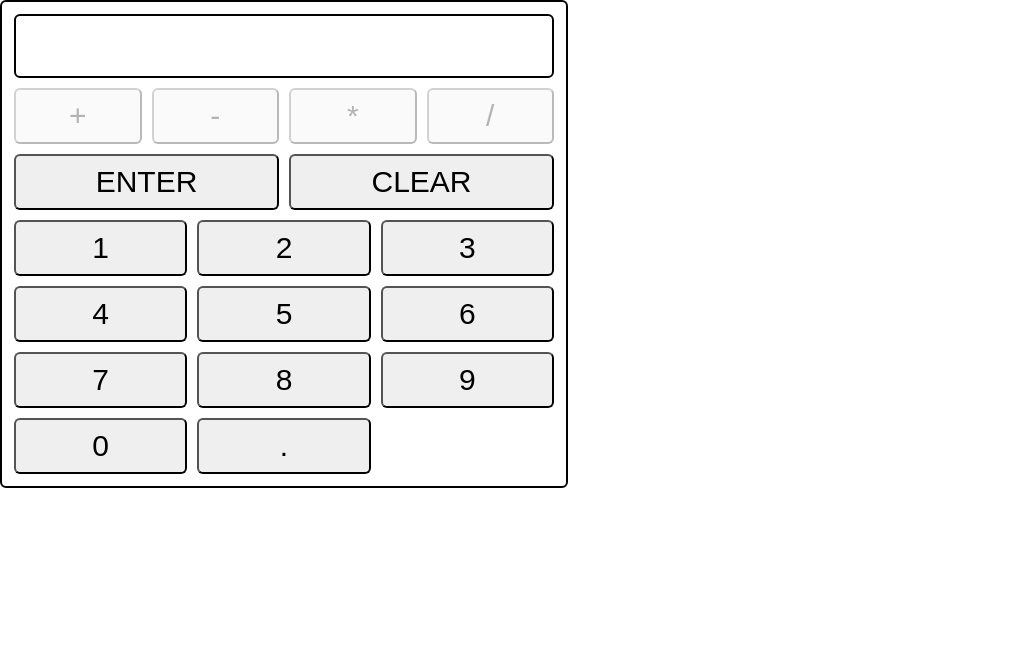
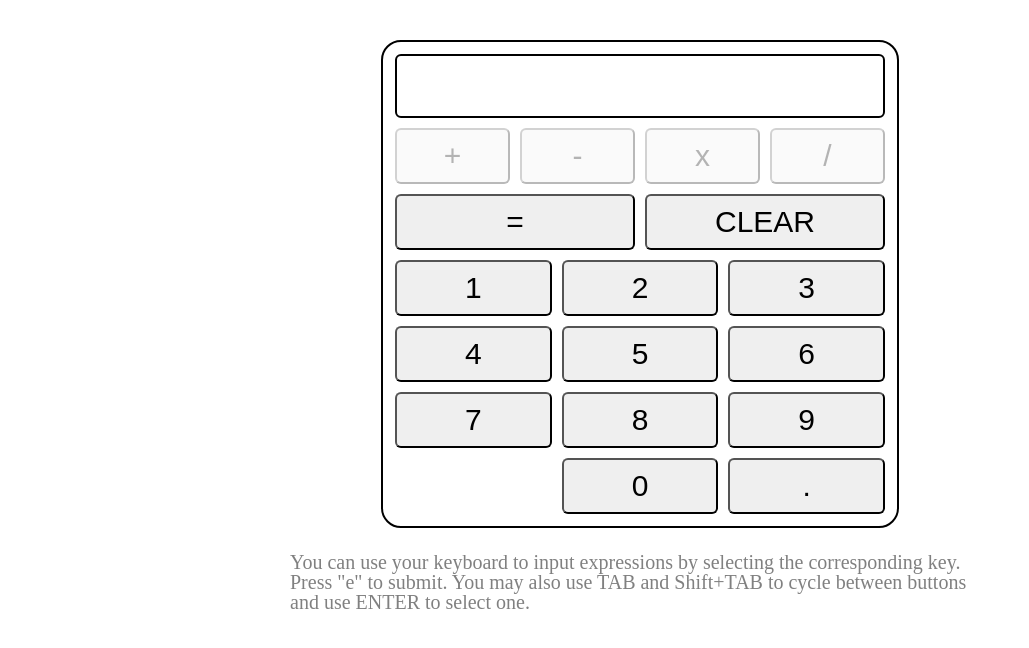
Before and after one commit to Centari2013/basic-calculator, a plain HTML site: page index.html in a window 1280 px wide. Shown: the whole page, without its empty margins (0-1029 px from the left). Drawn offline with Linux system fonts and the light colour scheme.

Commit message:
slight styling and fucntionality changes, added instructions

```diff
--- a/script.js
+++ b/script.js
@@ -4,28 +4,34 @@ const mainDiv = document.createElement("div");
 const inputDiv = document.createElement("div");
 const inputText = document.createElement("p");
 const operatorDiv = document.createElement("div");
-const enterClearDiv = document.createElement("div");
+const equalClearDiv = document.createElement("div");
 const numberDiv = document.createElement("div");
+const instructions = document.createElement("p");
 
 mainDiv.setAttribute("id", "main-div");
 inputDiv.setAttribute("id", "input-div");
 operatorDiv.setAttribute("id", "operator-div");
-enterClearDiv.setAttribute("id", "enter-clear");
+equalClearDiv.setAttribute("id", "equal-clear");
 numberDiv.setAttribute("id", "number-div");
+instructions.setAttribute("id", "instructions-text");
+
+instructions.textContent = "You can use your keyboard to input expressions by selecting the corresponding key. Press \"e\" to submit. " +
+"You may also use TAB and Shift+TAB to cycle between buttons and use ENTER to select one.";
 
 setButtons();
 
 inputDiv.appendChild(inputText);
 mainDiv.appendChild(inputDiv);
 mainDiv.appendChild(operatorDiv);
-mainDiv.appendChild(enterClearDiv);
+mainDiv.appendChild(equalClearDiv);
 mainDiv.appendChild(numberDiv);
 body.appendChild(mainDiv);
+body.appendChild(instructions);
 
 
 function setButtons() {
     //OPERATOR BUTTONS
-    let operators = [["+","plus"], ["-","minus"], ["*", "multiply"], ["/", "divide"]];
+    let operators = [["+","plus"], ["-","minus"], ["x", "multiply"], ["/", "divide"]];
     for (let i = 0; i < operators.length; i++){
         let opButton = document.createElement("button");
         opButton.textContent = operators[i][0];
@@ -39,25 +45,26 @@ function setButtons() {
             opButtons.forEach(button => {
                 button.setAttribute("disabled", "disabled");
             });
-            let decimalButton = document.querySelector("#decimal-button");
+            let decimalButton = document.querySelector("#decimal");
             decimalButton.removeAttribute("disabled");
+
         });
         operatorDiv.appendChild(opButton);
     }
 
-    //ENTER BUTTON
-    let enterButton = document.createElement("button");
-    enterButton.textContent = "ENTER";
-    enterButton.setAttribute("id", "enter");
-    enterButton.setAttribute("name", "Enter");
-    enterButton.addEventListener("click", function () {
+    //EQUAL BUTTON
+    let equalButton = document.createElement("button");
+    equalButton.textContent = "=";
+    equalButton.setAttribute("id", "equal");
+    equalButton.setAttribute("name", "e");
+    equalButton.addEventListener("click", function () {
         let answer = calculate(inputText.textContent)
         clearInput();
         updateInput(answer);
-        let decimalButton = document.querySelector("#decimal-button");
+        let decimalButton = document.querySelector("#decimal");
         decimalButton.removeAttribute("disabled");
     });
-    enterClearDiv.appendChild(enterButton);
+    equalClearDiv.appendChild(equalButton);
 
     //CLEAR BUTTON
     let clearButton = document.createElement("button");
@@ -65,10 +72,10 @@ function setButtons() {
     clearButton.setAttribute("id", "clear");
     clearButton.addEventListener("click", function () {
         clearInput();
-        let decimalButton = document.querySelector("#decimal-button");
+        let decimalButton = document.querySelector("#decimal");
         decimalButton.removeAttribute("disabled");
     });
-    enterClearDiv.appendChild(clearButton);
+    equalClearDiv.appendChild(clearButton);
 
     //NUMBER BUTTONS
     let nums = [[1,"one"], [2,"two"], [3,"three"], [4,"four"], [5,"five"],
@@ -92,7 +99,7 @@ function setButtons() {
     //DECIMAL BUTTON
     let decimalButton = document.createElement("button");
     decimalButton.textContent =  ".";
-    decimalButton.setAttribute("id", "decimal-button");
+    decimalButton.setAttribute("id", "decimal");
     decimalButton.setAttribute("name", ".");
     decimalButton.addEventListener("click", function () {
         updateInput(this.name);
@@ -104,7 +111,7 @@ function setButtons() {
         let key = event.key;
         let numMatch = nums.some(pair => pair.includes(parseInt(key)));
         let opMatch = operators.some(pair => pair.includes(key));
-        if (numMatch||opMatch||key=="."||key=="Enter"){
+        if (numMatch||opMatch||key=="."||key=="e"){
             let button = document.querySelector(`[name="${key}"]`);
             button.click();
         }else if(key == "Backspace"){
@@ -117,8 +124,17 @@ function setButtons() {
 
 
 function updateInput(content = "") {
-    text = document.createTextNode(content);
-    inputText.appendChild(text);
+    let text = document.createTextNode(content);
+    if (/[\+|\-|x|\/]/.test(content)){
+        console.log(content)
+        let span = document.createElement("span");
+        span.style.margin = "0 5px 0 5px";
+        span.appendChild(text);
+        inputText.appendChild(span);
+    }else{
+        inputText.appendChild(text);
+    }
+
 }
 
 function clearInput() {
@@ -151,8 +167,8 @@ function calculate(expression){
         return "Can't divide by zero."
     }
     let numRegex = /[0-9.]/g;
-    expression = expression.replace(/[\+|-|\*|\/]$/, ""); //gets rid of trailing operators
-    let nums = expression.split(/\+|-|\*|\/|\s/g).map(n => parseFloat(n)); //stores numbers in array
+    expression = expression.replace(/[\+|\-|x|\/]$/, ""); //gets rid of trailing operators
+    let nums = expression.split(/\+|\-|x|\/|\s/g).map(n => parseFloat(n)); //stores numbers in array
     let operators = Array.from(expression.replace(numRegex, "")); //stores operators in array
 
     console.log("Operators: ", operators);
@@ -162,7 +178,7 @@ function calculate(expression){
     let mIndexes = [], dIndexes = [], aIndexes = [], sIndexes = [];
     for (let i = 0; i < operators.length; i++){
         let op = operators[i];
-        (op == "*") ? mIndexes.push(i) :
+        (op == "x") ? mIndexes.push(i) :
         (op == "/") ? dIndexes.push(i) :
         (op == "+") ? aIndexes.push(i) :
         (op == "-") ? sIndexes.push(i) :
@@ -170,7 +186,7 @@ function calculate(expression){
     }
 
     //multiplies and divides first
-    let indexesList = operate(mIndexes, dIndexes, aIndexes, sIndexes, nums, "*");
+    let indexesList = operate(mIndexes, dIndexes, aIndexes, sIndexes, nums, "x");
     nums = indexesList[0];
     dIndexes = indexesList[1];
     aIndexes = indexesList[2];
@@ -195,7 +211,7 @@ function calculate(expression){
         let op = operators[i], a = nums[i], b = nums[i + 1];
         nums[i + 1] = (op == "+") ? add(a, b) :
         (op == "-") ? subtract(a, b) :
-        (op == "*") ? multiply(a, b) :
+        (op == "x") ? multiply(a, b) :
         (op == "/") ? divide(a, b) :
         console.log("ERROR WITH OPERATING");
     }
@@ -211,7 +227,7 @@ function operate(aIndexes, bIndexes, cIndexes, dIndexes, nums, op) {
         let a = nums[index], b = nums[index + 1];
         nums[index + 1] = (op == "+") ? add(a, b) :
         (op == "-") ? subtract(a, b) :
-        (op == "*") ? multiply(a, b) :
+        (op == "x") ? multiply(a, b) :
         (op == "/") ? divide(a, b) :
         console.log("ERROR WITH SETTING OPERATOR ARRAYS");
 
@@ -240,4 +256,4 @@ function reduceIndexes(aIndexes, bIndexes, cIndexes, index){
 }
 
 //TEST FUNCTIONS
-console.log("Answer: ", calculate("12+7-5*3.57/3.678"));
+console.log("Answer: ", calculate("12+7-5x3.57/3.678"));
--- a/style.css
+++ b/style.css
@@ -12,14 +12,22 @@ button {
     border-radius: 6px;
     margin: 5px;
     line-height: 50px;
+}
 
+#zero {
+    grid-area: zero;
+}
+
+#decimal {
+    grid-area: decimal;
 }
 
 #main-div {
-    width: 550px;
+    width: 500px;
+    margin: 5vh auto auto auto;
     font-size: 40px;
     border: solid 2px;
-    border-radius: 6px;
+    border-radius: 20px;
     padding: 7px;
 }
 
@@ -38,7 +46,7 @@ button {
     grid-template-columns: repeat(4, 1fr);
 }
 
-#enter-clear {
+#equal-clear {
     display: grid;
     grid-template-columns: repeat(2, 1fr);
 }
@@ -47,4 +55,16 @@ button {
     display: grid;
     grid-template-columns: repeat(3, 1fr);
     grid-template-rows: repeat(4, 1fr);
+    grid-template-areas:
+      "one two three"
+      "four five six"
+      "seven eight nine"
+      "blank zero decimal";
 }
+
+#instructions-text {
+    width: 700px;
+    margin: 3vh auto auto auto;
+    color: gray;
+    font-size: 20px
+}
```
